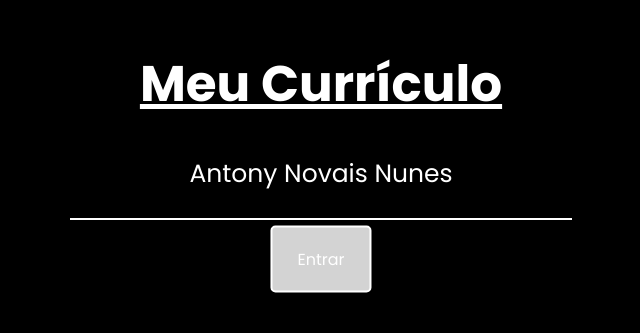
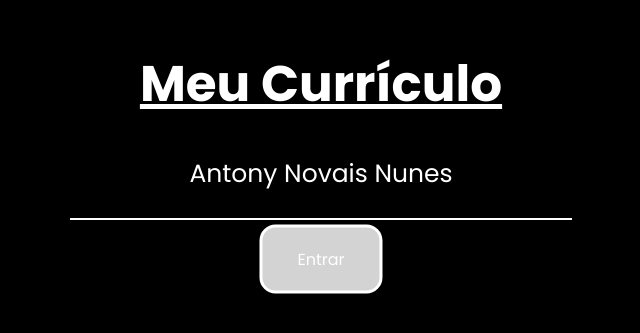
Before and after one commit to ognovais/Curriculo, a plain HTML site: page index.html in a window 1280 px wide. Shown: the part 285-618 px from the top of the page, without its empty margins (319-959 px from the left). Drawn offline with Linux system fonts and the light colour scheme.

Commit message:
Add files via upload

```diff
--- a/style.css
+++ b/style.css
@@ -21,12 +21,12 @@ body {
     display: inline-block;
     background-color: lightgray;
     color: #fff;
-    padding: 3px 25px;
+    padding: 3px 35px;
     text-decoration: none;
     border: none;
     cursor: pointer;
-    border-radius: 5px;
-    border: 2px solid #fff;
+    border-radius: 16px;
+    border: 3px solid #fff;
     position: fixed;
       top: 68%;
       left: 50%;
```
